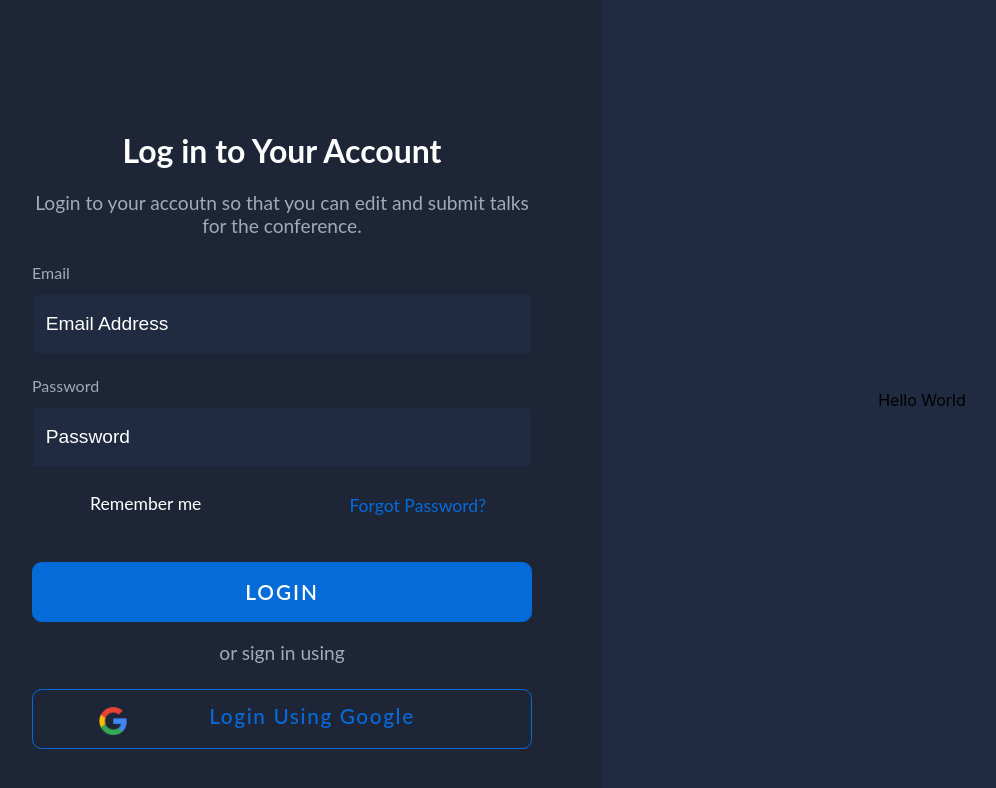
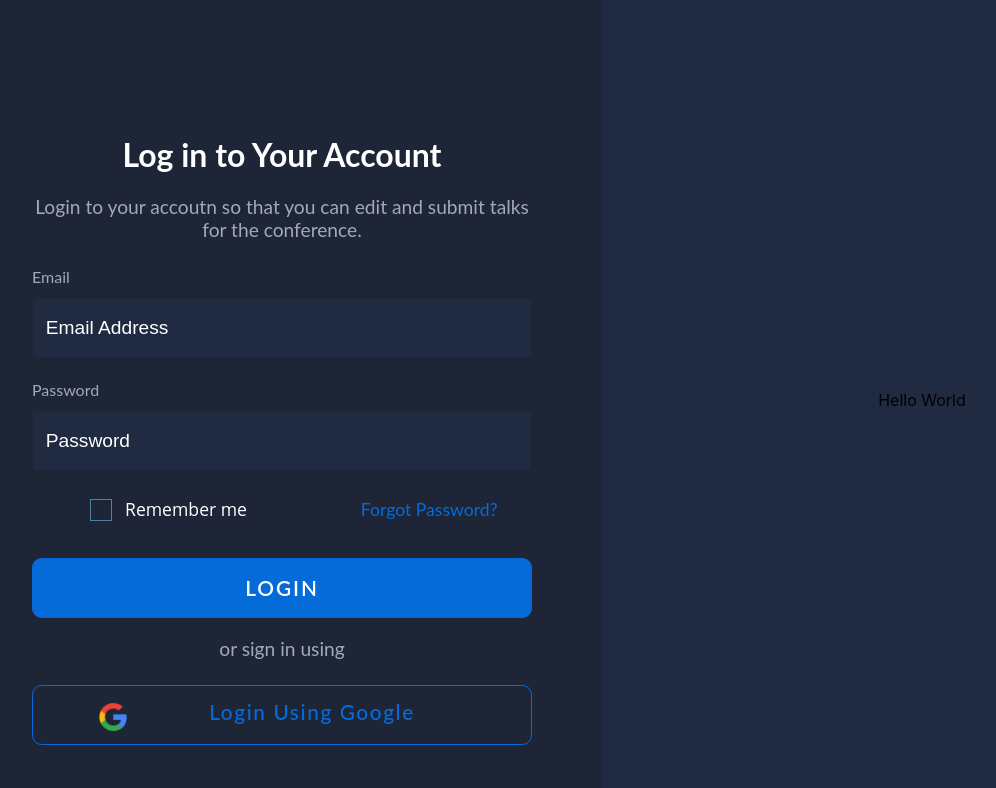
Before and after one commit to neerajp99/evnt, a React (Create React App) app in the folder admin/client/: page /login in a window 1280 px wide. Shown: the top 788 px of the page, without its empty margins (38-1034 px from the left). Built offline with nearby package versions, Linux system fonts and the light colour scheme.

Commit message:
Modified sass

```diff
--- a/admin/client/src/index.scss
+++ b/admin/client/src/index.scss
@@ -12,6 +12,7 @@ code {
     monospace;
 }
 
+// Input Field css goes here
 .input_common {
   -webkit-appearance: none;
   -moz-appearance: none;
@@ -30,3 +31,99 @@ code {
   margin: 0;
   box-sizing: border-box;
 }
+
+.error-css {
+}
+input[type="checkbox"] {
+  display: none !important;
+}
+
+input[type="checkbox"] + label {
+  display: block;
+  position: relative;
+  padding-left: 35px;
+  margin-bottom: 20px;
+  font: 14px/20px "Open Sans", Arial, sans-serif;
+  color: #ddd;
+  cursor: pointer;
+  -webkit-user-select: none;
+  -moz-user-select: none;
+  -ms-user-select: none;
+}
+
+input[type="checkbox"] + label:last-child {
+  margin-bottom: 0;
+}
+
+input[type="checkbox"] + label:before {
+  content: "";
+  display: block;
+  width: 20px;
+  height: 20px;
+  border: 1px solid #6cc0e5;
+  position: absolute;
+  left: 0;
+  top: 0;
+  opacity: 0.6;
+  -webkit-transition: all 0.12s, border-color 0.08s;
+  transition: all 0.12s, border-color 0.08s;
+}
+
+input[type="checkbox"]:checked + label:before {
+  width: 10px;
+  top: -5px;
+  left: 5px;
+  border-radius: 0;
+  opacity: 1;
+  border-top-color: transparent;
+  border-left-color: transparent;
+  -webkit-transform: rotate(45deg);
+  transform: rotate(45deg);
+}
+.checkbox_label {
+  font-family: "Montserrat", sans-serif;
+  font-size: 1rem !important;
+  color: #fff;
+  margin-top: 1% !important;
+  margin-bottom: 1% !important;
+  color: #1d2537 !important;
+}
+.login_details_checkbox {
+  flex-grow: 1;
+  margin-top: 4%;
+}
+.login_details_forgot {
+  color: #056bd9;
+  font-family: "Montserrat", sans-serif;
+  flex-grow: 1;
+  position: relative;
+  right: -12%;
+  margin-top: 5%;
+  cursor: pointer;
+  text-overflow: ellipsis;
+  display: -webkit-box;
+  -webkit-box-orient: vertical;
+  -webkit-line-clamp: 20;
+  word-wrap: break-word;
+}
+.register_details_google {
+  margin-top: 7%;
+  width: 100%;
+  font-family: "Open Sans", sans-serif;
+  border-radius: 1rem !important;
+  line-height: calc(1.1vw + 1.1vh + 1vmin) !important;
+  background: transparent !important;
+  border: 2px solid #056bd9;
+  color: #056bd9 !important;
+  font-weight: 600 !important;
+  font-size: calc(0.55vw + 0.55vh + 0.6vmin) !important;
+}
+.register_details_google_icon {
+  height: calc(0.8vh + 0.8vw + 0.8vmin);
+  position: absolute;
+  left: 32%;
+  margin-top: 0.5%;
+}
+.register_details_google2 {
+  margin-top: 6% !important;
+}
```
